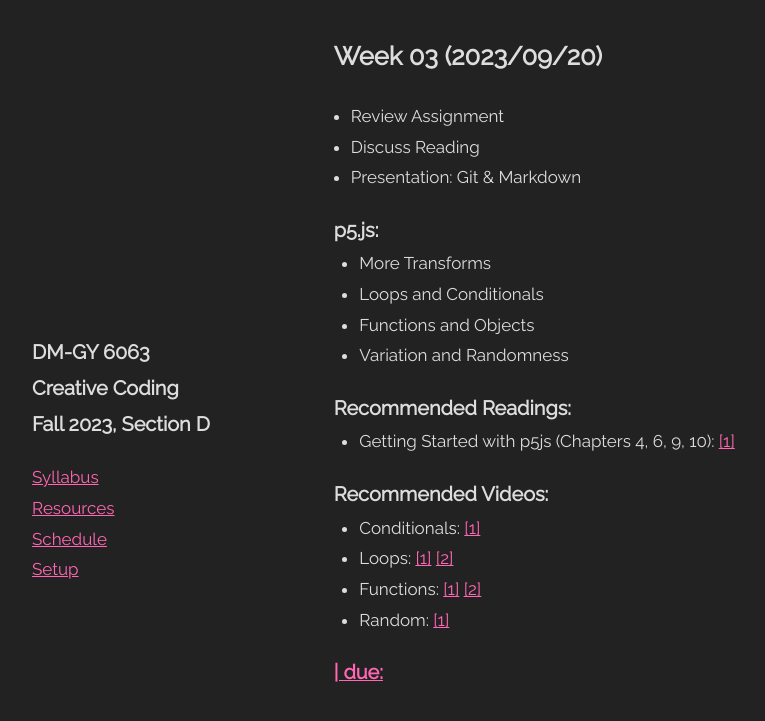
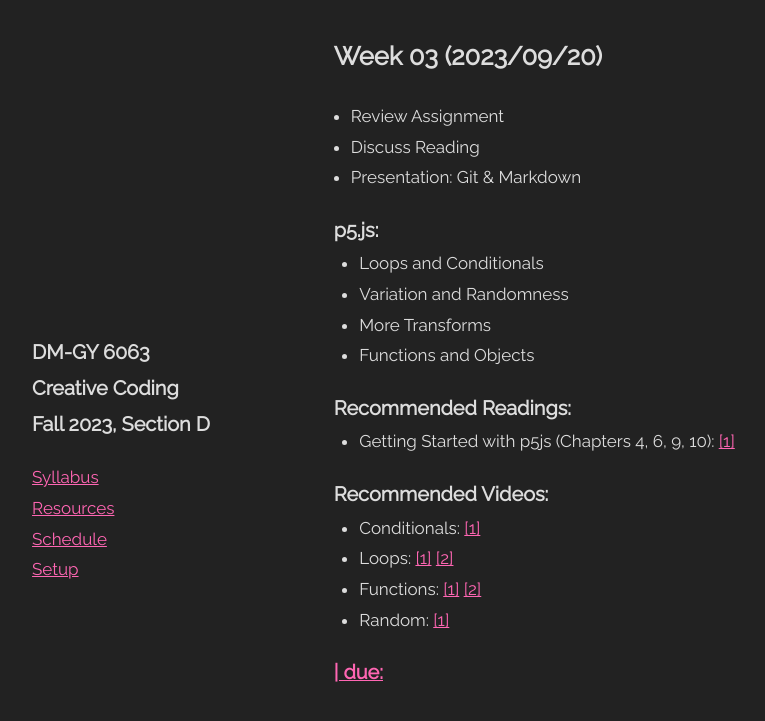
Before and after one commit to DM-GY-6063-2023F-D/DM-GY-6063-2023F-D, a Jekyll site: the page built from _pages/week/03.md, in a window 1280 px wide. Shown: the top 721 px of the page, without its empty margins (186-951 px from the left). Built offline with Jekyll 4.4.1, drawn with Linux system fonts in a browser that asks for light colours.

Commit message:
Adjust wk03 content order

```diff
--- a/_pages/week/03.md
+++ b/_pages/week/03.md
@@ -6,10 +6,10 @@ what:
   - Discuss Reading
   - "Presentation: Git & Markdown"
 p5js:
+  - Loops and Conditionals
+  - Variation and Randomness
   - More Transforms
-  - Loops and Conditionals
   - Functions and Objects
-  - Variation and Randomness
 readings:
   - title: Getting Started with p5js (Chapters 4, 6, 9, 10)
     urls:
```
